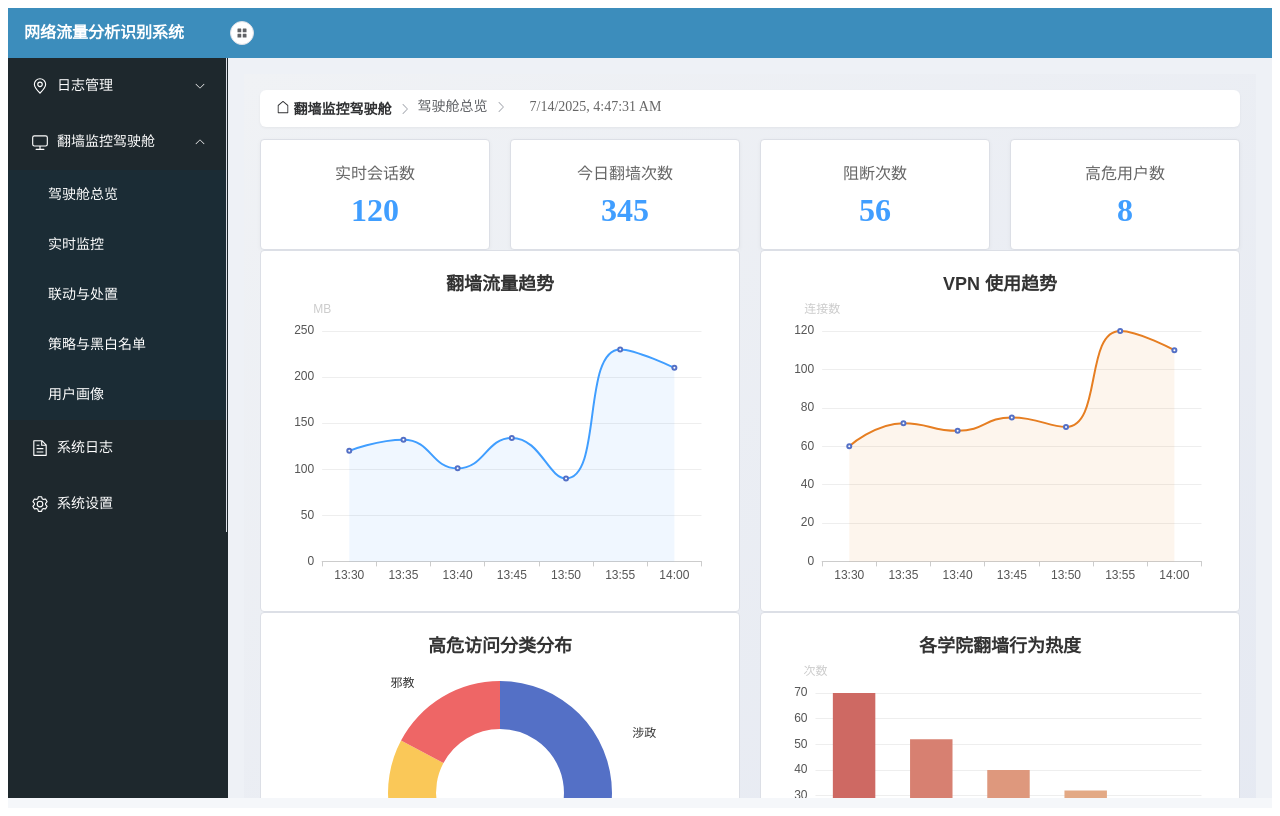
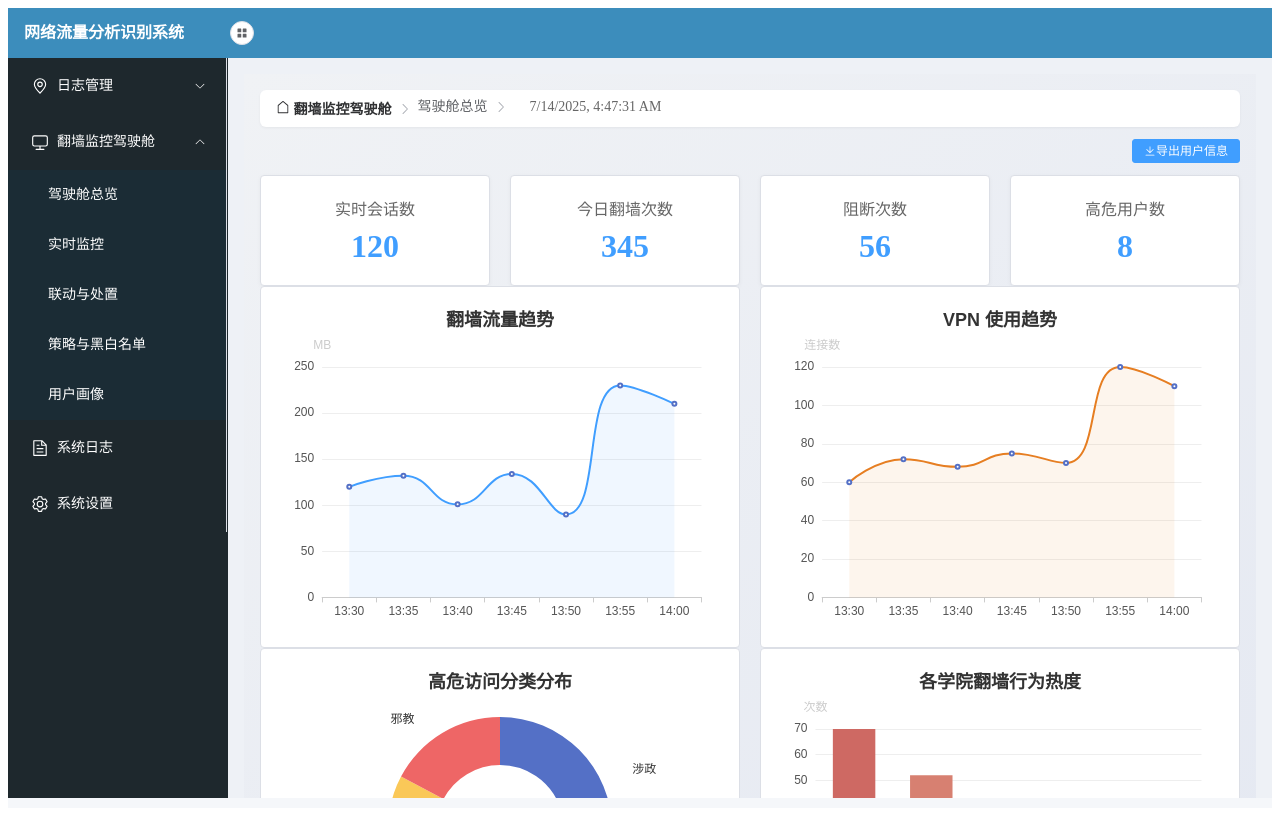
Before and after one commit to Shd555/readfile, a Vue app in the folder readfile-main/: page /dashboard/overview in a window 1280 px wide. Built offline with nearby package versions, Linux system fonts and the light colour scheme.

Commit message:
驾驶舱总览01

```diff
--- a/readfile-main/src/views/MonitorDashboard.vue
+++ b/readfile-main/src/views/MonitorDashboard.vue
@@ -10,7 +10,15 @@
           <el-breadcrumb-item>驾驶舱总览</el-breadcrumb-item>
           <span class="timestamp">{{ now }}</span>
         </el-breadcrumb>
+
       </header>
+      <div class="export-bar">
+  <el-button size="small" type="primary" @click="exportUsers">
+    <el-icon><Download /></el-icon>
+    导出用户信息
+  </el-button>
+</div>
+
 
       <!-- 实时统计卡片 -->
       <el-row :gutter="20" class="metrics-row">
@@ -101,6 +109,17 @@
   /* 实时时间 */
   const now = ref(new Date().toLocaleString());
   setInterval(() => (now.value = new Date().toLocaleString()), 1_000);
+
+  function exportUsers() {
+  const header = '时间,用户,IP地址,翻墙类型\n';
+  const rows = recentEvents.value.map(u => `${u.time},${u.user},${u.ip},${u.category}`).join('\n');
+  const blob = new Blob([header + rows], { type: 'text/csv' });
+  const link = document.createElement('a');
+  link.href = URL.createObjectURL(blob);
+  link.download = `user-info-${new Date().toISOString().slice(0, 10)}.csv`;
+  link.click();
+  URL.revokeObjectURL(link.href);
+}
 
   /* 实时统计数据 */
   const metrics = ref([
@@ -302,6 +321,12 @@
     border-radius: 6px;
     box-shadow: 0 1px 3px rgba(0, 0, 0, 0.05);
   }
+  .export-bar {
+  display: flex;
+  justify-content: flex-end;
+  margin-bottom: 12px;
+}
+
   .timestamp {
     font-size: 0.875rem;
     color: #666;
```
